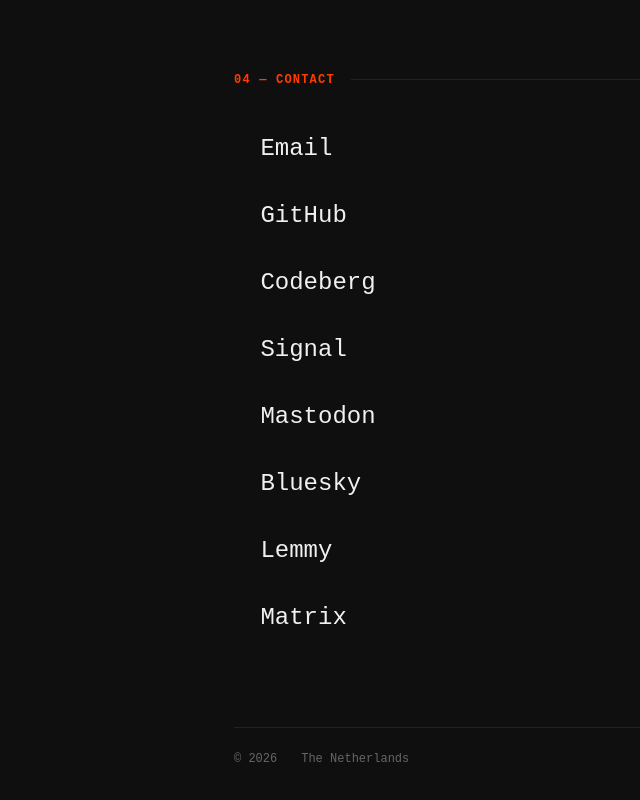
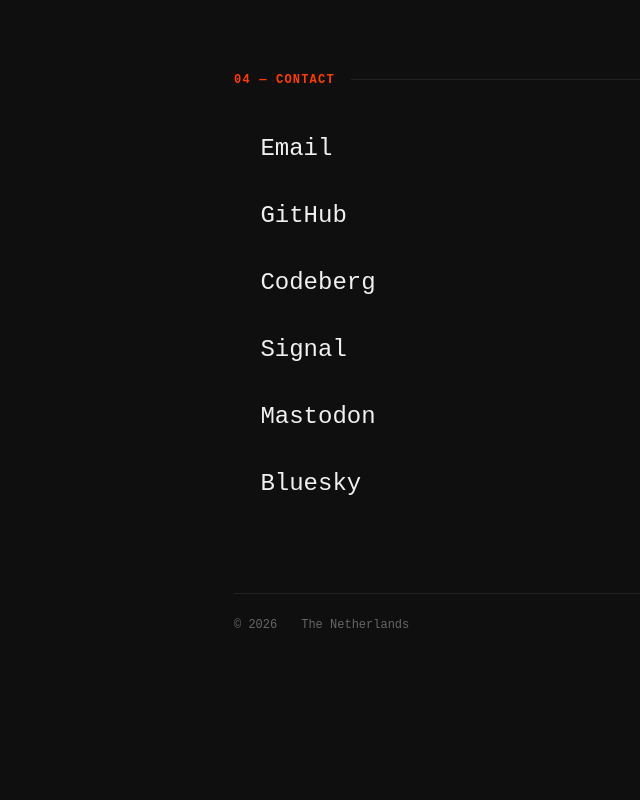
Before and after one commit to thomasboom/thomasboom, a Next.js app in the folder website/: page / in a window 1280 px wide. Shown: the part 2093-2893 px from the top of the page, without its empty margins (454-1094 px from the left). After the commit the page ends 2773 px from the top, so only its background shows below. Built offline with nearby package versions, Linux system fonts and the light colour scheme; no server answers; a web font is replaced by a local one.

Commit message:
Update Contact.tsx

```diff
--- a/website/app/components/Contact.tsx
+++ b/website/app/components/Contact.tsx
@@ -6,8 +6,6 @@
     { label: 'Signal', href: 'https://signal.me/#eu/fEo_ZOMCPYGFE3QyEDyQy3c3Jz8hWsmpTLFxW2CHRQwVehMlgjhNKKKUX3LtsDcQ' },
     { label: 'Mastodon', href: 'https://mastodon.social/@thomasboom' },
     { label: 'Bluesky', href: 'https://bsky.app/profile/thomasboom123.bsky.social' },
-    { label: 'Lemmy', href: 'https://feddit.nl/u/thomasboom' },
-    { label: 'Matrix', href: 'https://matrix.to/#/@thomasboom:matrix.org' },
   ];
 
   return (
```
